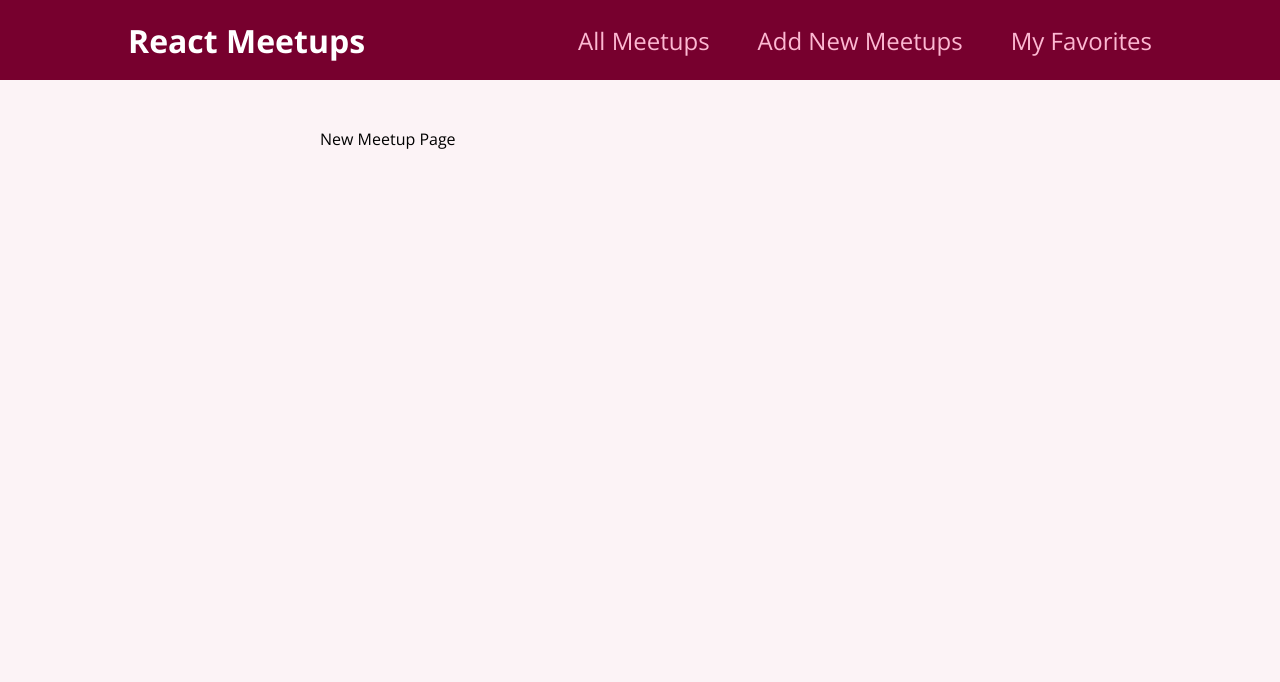
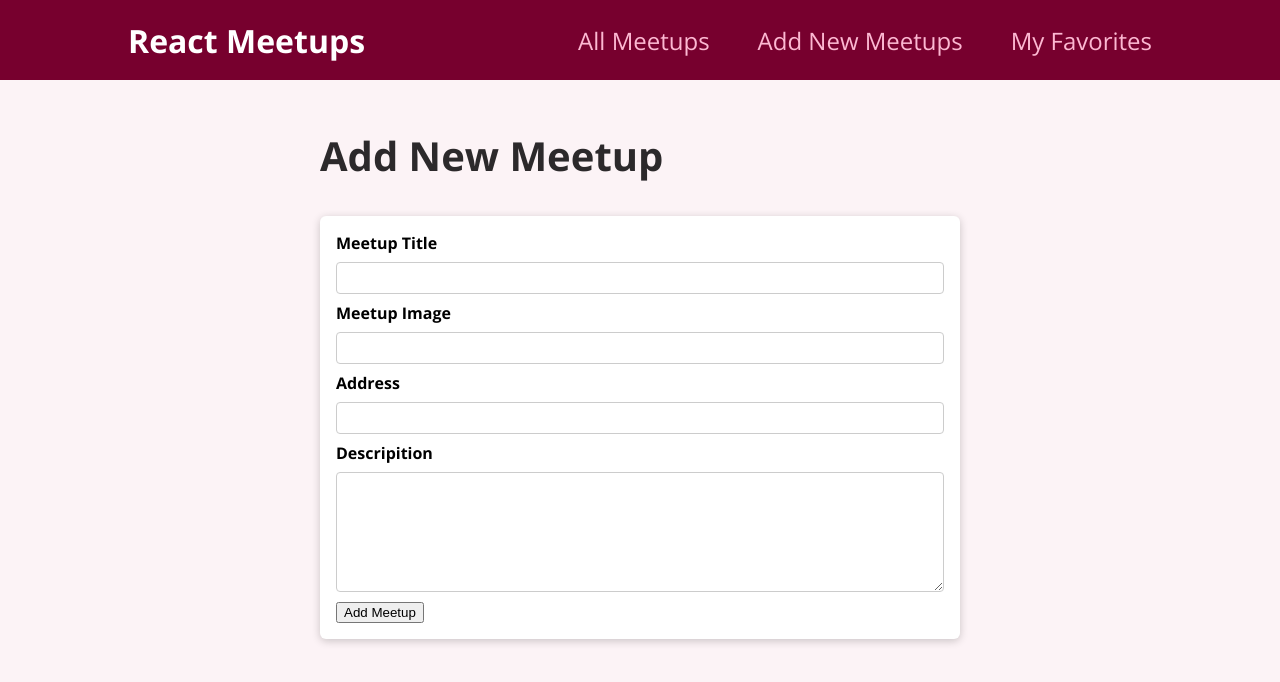
Before and after one commit to mbali-18/react-course, a React (Create React App) app: page /new-meetup in a window 1280 px wide. Shown: the top 682 px of the page. Built offline with nearby package versions, Linux system fonts and the light colour scheme.

Commit message:
Working with forms

```diff
--- /dev/null
+++ b/src/Components/meetups/NewMeetupForm.js
@@ -0,0 +1,31 @@
+import Card from "../ui/Card";
+import classes from "./NewMeetupForm.module.css";
+function NewMeetupForm() {
+  return (
+    <Card>
+      <form className={classes.form}>
+        <div className={classes.control}>
+          <label htmlFor="title">Meetup Title</label>
+          <input type="text" required id="title" />
+        </div>
+        <div className={classes.control}>
+          <label htmlFor="image">Meetup Image</label>
+          <input type="url" required id="image" />
+        </div>
+        <div className={classes.control}>
+          <label htmlFor="address">Address</label>
+          <input type="text" required id="address" />
+        </div>
+        <div className={classes.control}>
+          <label htmlFor="descripition">Descripition</label>
+          <textarea id="descripition" required rows="5"></textarea>
+        </div>
+        <div className={classes.action}>
+          <button>Add Meetup</button>
+        </div>
+      </form>
+    </Card>
+  );
+}
+
+export default NewMeetupForm;
--- /dev/null
+++ b/src/Components/meetups/NewMeetupForm.module.css
@@ -0,0 +1,45 @@
+.form {
+    padding: 1rem;
+  }
+
+  .control {
+    margin-bottom: 0.5rem;
+  }
+
+  .control label {
+    display: block;
+    font-weight: bold;
+    margin-bottom: 0.5rem;
+  }
+
+  .control input,
+  .control textarea {
+    display: block;
+    font: inherit;
+    border-radius: 4px;
+    border: 1px solid #ccc;
+    padding: 0.25rem;
+    width: 100%;
+  }
+
+  .actions {
+    margin-top: 1rem;
+    text-align: right;
+  }
+
+  .actions button {
+    font: inherit;
+    cursor: pointer;
+    background-color: #77002e;
+    color: white;
+    padding: 0.5rem 1.5rem;
+    border: 1px solid #77002e;
+    border-radius: 4px;
+    font-weight: bold;
+  }
+
+  .actions button:hover,
+  .actions button:active {
+    background-color: #a50e48;
+    border-color: #a50e48;
+  }
--- a/src/pages/NewMeetup.js
+++ b/src/pages/NewMeetup.js
@@ -1,5 +1,12 @@
+import NewMeetupForm from "../Components/meetups/NewMeetupForm";
+
 function NewMeetupPage() {
-  return <div>New Meetup Page</div>;
+  return (
+    <section>
+      <h1>Add New Meetup</h1>
+      <NewMeetupForm />
+    </section>
+  );
 }
 
 export default NewMeetupPage;
```
